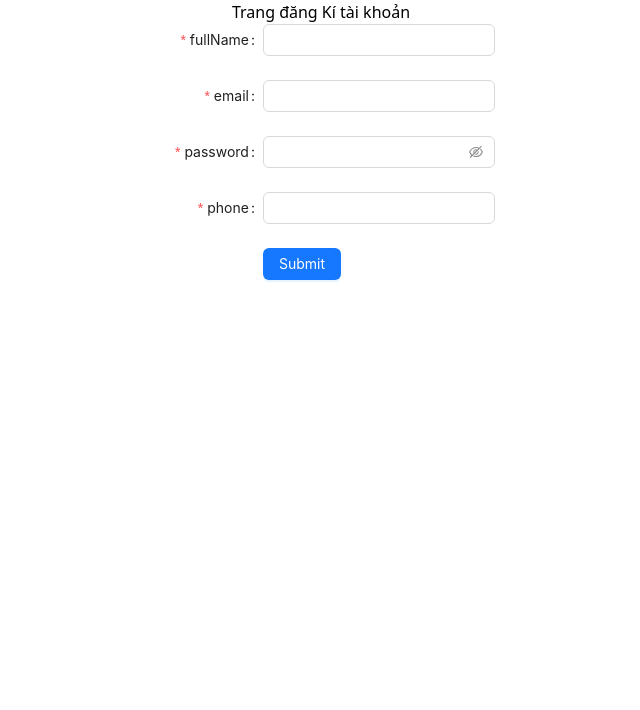
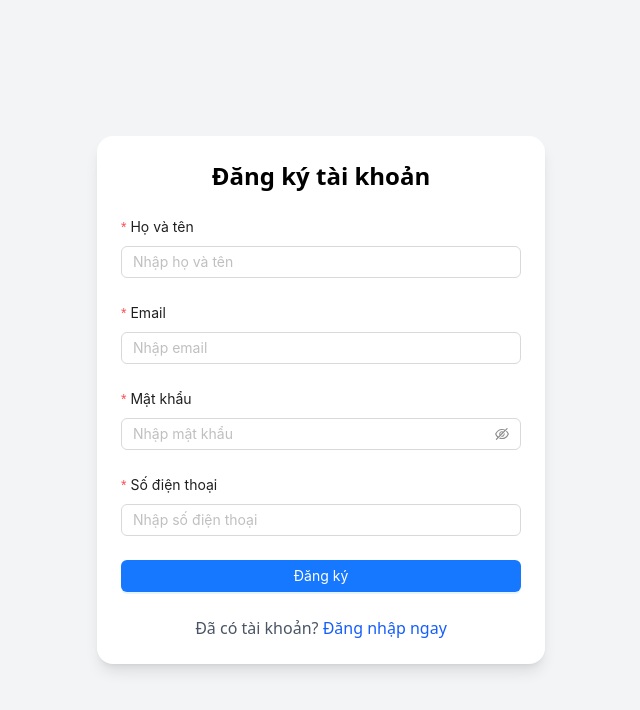
Before and after one commit to nminhzzz/FE-ban-sach, a React (Vite) app: page /register in a window 1280 px wide. Shown: the top 710 px of the page, without its empty margins (319-959 px from the left). Built offline with nearby package versions, Linux system fonts and the light colour scheme.

Commit message:
sua dăngki

```diff
--- a/src/pages/client/auth/login.tsx
+++ b/src/pages/client/auth/login.tsx
@@ -2,7 +2,7 @@ import { useCurrentApp } from "@/components/context/app.context";
 import { loginAPI } from "@/services/api";
 import type { FormProps } from "antd";
 import { Button, Checkbox, Form, Input, message } from "antd";
-import { useNavigate } from "react-router-dom";
+import { useNavigate, Link } from "react-router-dom";
 import { useState } from "react";
 
 const LoginPage = () => {
@@ -17,10 +17,9 @@ const LoginPage = () => {
   const navigate = useNavigate();
 
   const onFinish: FormProps<FieldType>["onFinish"] = async (values) => {
-    setLoading(true); // ✅ bắt đầu loading
+    setLoading(true);
     try {
       const res = await loginAPI(values.email, values.password);
-      console.log(res);
       if (res.statusCode === 201) {
         localStorage.setItem("access_token", res.data?.access_token!);
         message.success("Đăng nhập thành công");
@@ -41,7 +40,7 @@ const LoginPage = () => {
     } catch (err) {
       message.error(`Đăng nhập thất bại`);
     } finally {
-      setLoading(false); // ✅ kết thúc loading
+      setLoading(false);
     }
   };
 
@@ -52,15 +51,15 @@ const LoginPage = () => {
   };
 
   return (
-    <div>
-      <h1 className="text-center">Trang đăng nhập tài khoản</h1>
-      <div className="flex items-center justify-center min-h-[20px]">
+    <div className="flex items-center justify-center min-h-screen bg-gray-100 px-4">
+      <div className="w-full max-w-md bg-white shadow-lg rounded-2xl p-6">
+        <h1 className="text-2xl font-bold text-center mb-6">
+          Đăng nhập tài khoản
+        </h1>
+
         <Form
           name="basic"
-          labelCol={{ span: 8 }}
-          wrapperCol={{ span: 16 }}
-          style={{ maxWidth: 600 }}
-          initialValues={{ remember: true }}
+          layout="vertical"
           onFinish={onFinish}
           onFinishFailed={onFinishFailed}
           autoComplete="off"
@@ -68,33 +67,41 @@ const LoginPage = () => {
           <Form.Item<FieldType>
             label="Email"
             name="email"
-            rules={[{ required: true, message: "Please input your email!" }]}
+            rules={[{ required: true, message: "Vui lòng nhập email!" }]}
           >
-            <Input />
+            <Input placeholder="Nhập email" />
           </Form.Item>
 
           <Form.Item<FieldType>
-            label="Password"
+            label="Mật khẩu"
             name="password"
-            rules={[{ required: true, message: "Please input your password!" }]}
+            rules={[{ required: true, message: "Vui lòng nhập mật khẩu!" }]}
           >
-            <Input.Password />
+            <Input.Password placeholder="Nhập mật khẩu" />
           </Form.Item>
 
-          <Form.Item<FieldType>
-            name="remember"
-            valuePropName="checked"
-            label={null}
-          >
-            <Checkbox>Remember me</Checkbox>
+          <Form.Item<FieldType> name="remember" valuePropName="checked">
+            <Checkbox>Ghi nhớ đăng nhập</Checkbox>
           </Form.Item>
 
-          <Form.Item label={null}>
-            <Button type="primary" htmlType="submit" loading={loading}>
+          <Form.Item>
+            <Button
+              type="primary"
+              htmlType="submit"
+              loading={loading}
+              className="w-full"
+            >
               Đăng nhập
             </Button>
           </Form.Item>
         </Form>
+
+        <p className="text-center text-gray-600">
+          Chưa có tài khoản?{" "}
+          <Link to="/register" className="text-blue-600 hover:underline">
+            Đăng ký ngay
+          </Link>
+        </p>
       </div>
     </div>
   );
--- a/src/pages/client/auth/register.tsx
+++ b/src/pages/client/auth/register.tsx
@@ -1,7 +1,7 @@
 import { Register } from "@/services/api";
 import type { FormProps } from "antd";
 import { Button, Form, Input, message } from "antd";
-import { useNavigate } from "react-router-dom";
+import { useNavigate, Link } from "react-router-dom";
 
 const RegisterPage = () => {
   type FieldType = {
@@ -10,7 +10,9 @@ const RegisterPage = () => {
     password: string;
     phone: string;
   };
+
   const navigator = useNavigate();
+
   const onFinish: FormProps<FieldType>["onFinish"] = async (values) => {
     const res = await Register(
       values.fullName,
@@ -19,10 +21,10 @@ const RegisterPage = () => {
       values.phone
     );
     if (res.statusCode === 201) {
-      message.success("đăng kí thành công");
+      message.success("Đăng ký thành công");
       navigator("/login");
     } else {
-      message.success("lỗi đăng kí ");
+      message.error("Lỗi đăng ký");
     }
   };
 
@@ -31,61 +33,77 @@ const RegisterPage = () => {
   ) => {
     console.log("Failed:", errorInfo);
   };
+
   return (
-    <div>
-      <h1 className="text-center">Trang đăng Kí tài khoản </h1>
-      <div className="flex items-center justify-center min-h-[20px]">
+    <div className="flex items-center justify-center min-h-screen bg-gray-100 px-4">
+      <div className="w-full max-w-md bg-white shadow-lg rounded-2xl p-6">
+        <h1 className="text-2xl font-bold text-center mb-6">
+          Đăng ký tài khoản
+        </h1>
+
         <Form
-          name="basic"
-          labelCol={{ span: 8 }}
-          wrapperCol={{ span: 16 }}
-          style={{ maxWidth: 600 }}
-          initialValues={{ remember: true }}
+          name="register"
+          layout="vertical"
           onFinish={onFinish}
           onFinishFailed={onFinishFailed}
           autoComplete="off"
         >
           <Form.Item<FieldType>
-            label="fullName"
+            label="Họ và tên"
             name="fullName"
-            rules={[{ required: true, message: "Please input your fullName!" }]}
+            rules={[{ required: true, message: "Vui lòng nhập họ tên!" }]}
           >
-            <Input autoComplete="username" />
-          </Form.Item>
-          <Form.Item<FieldType>
-            label="email"
-            name="email"
-            rules={[
-              { required: true, message: "Please input your email!" },
-              { type: "email", message: "nhập chuẩn dạng email" },
-            ]}
-          >
-            <Input autoComplete="email" />
-          </Form.Item>
-          <Form.Item<FieldType>
-            label="password"
-            name="password"
-            rules={[{ required: true, message: "Please input your password!" }]}
-          >
-            <Input.Password autoComplete="current-password" />
+            <Input placeholder="Nhập họ và tên" autoComplete="username" />
           </Form.Item>
 
           <Form.Item<FieldType>
-            label="phone"
-            name="phone"
-            rules={[{ required: true, message: "Please input your phone!" }]}
+            label="Email"
+            name="email"
+            rules={[
+              { required: true, message: "Vui lòng nhập email!" },
+              { type: "email", message: "Email không hợp lệ" },
+            ]}
           >
-            <Input />
+            <Input placeholder="Nhập email" autoComplete="email" />
           </Form.Item>
 
-          <Form.Item label={null}>
-            <Button type="primary" htmlType="submit">
-              Submit
+          <Form.Item<FieldType>
+            label="Mật khẩu"
+            name="password"
+            rules={[{ required: true, message: "Vui lòng nhập mật khẩu!" }]}
+          >
+            <Input.Password
+              placeholder="Nhập mật khẩu"
+              autoComplete="current-password"
+            />
+          </Form.Item>
+
+          <Form.Item<FieldType>
+            label="Số điện thoại"
+            name="phone"
+            rules={[
+              { required: true, message: "Vui lòng nhập số điện thoại!" },
+            ]}
+          >
+            <Input placeholder="Nhập số điện thoại" />
+          </Form.Item>
+
+          <Form.Item>
+            <Button type="primary" htmlType="submit" className="w-full">
+              Đăng ký
             </Button>
           </Form.Item>
         </Form>
+
+        <p className="text-center text-gray-600">
+          Đã có tài khoản?{" "}
+          <Link to="/login" className="text-blue-600 hover:underline">
+            Đăng nhập ngay
+          </Link>
+        </p>
       </div>
     </div>
   );
 };
+
 export default RegisterPage;
```
